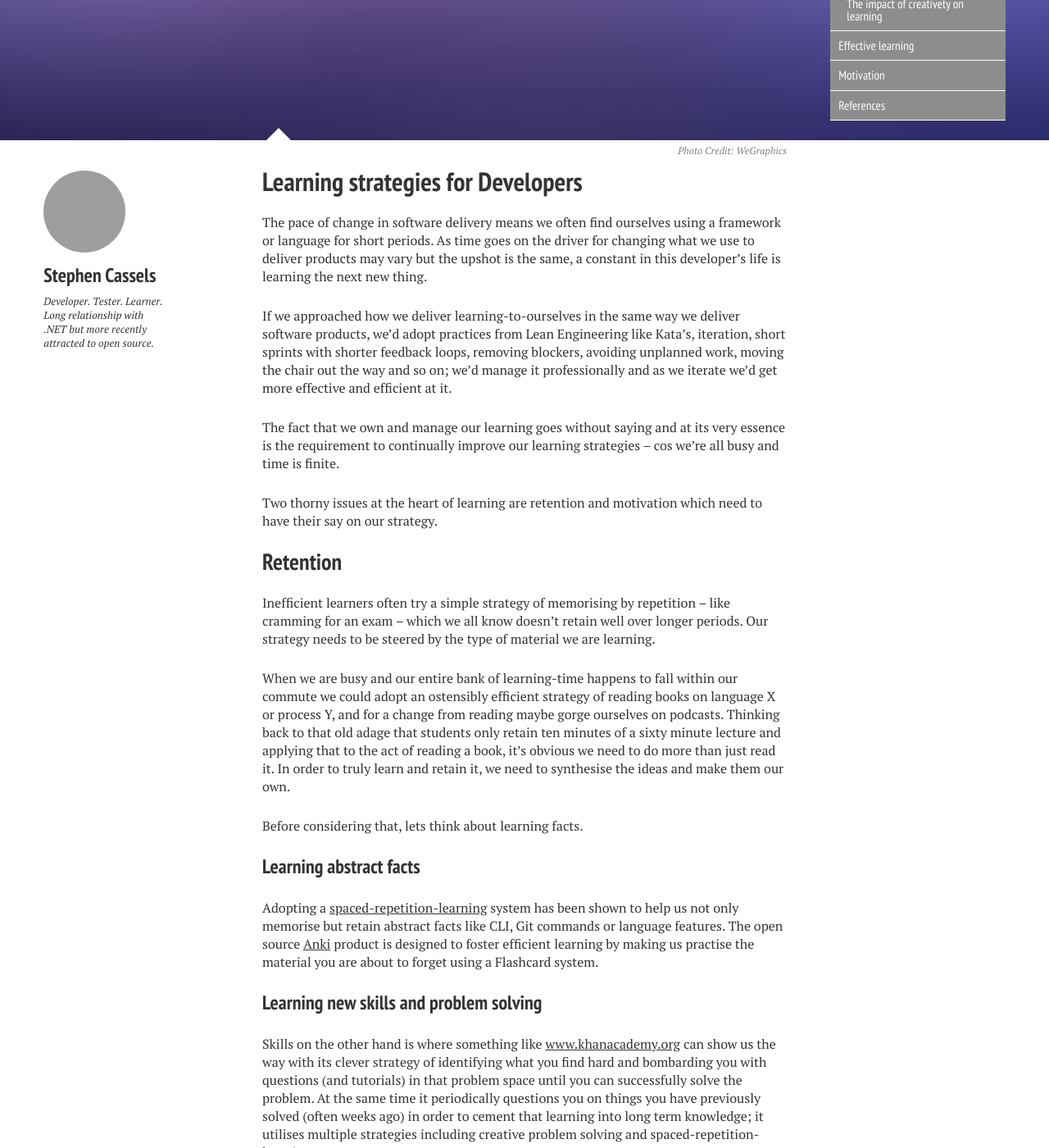
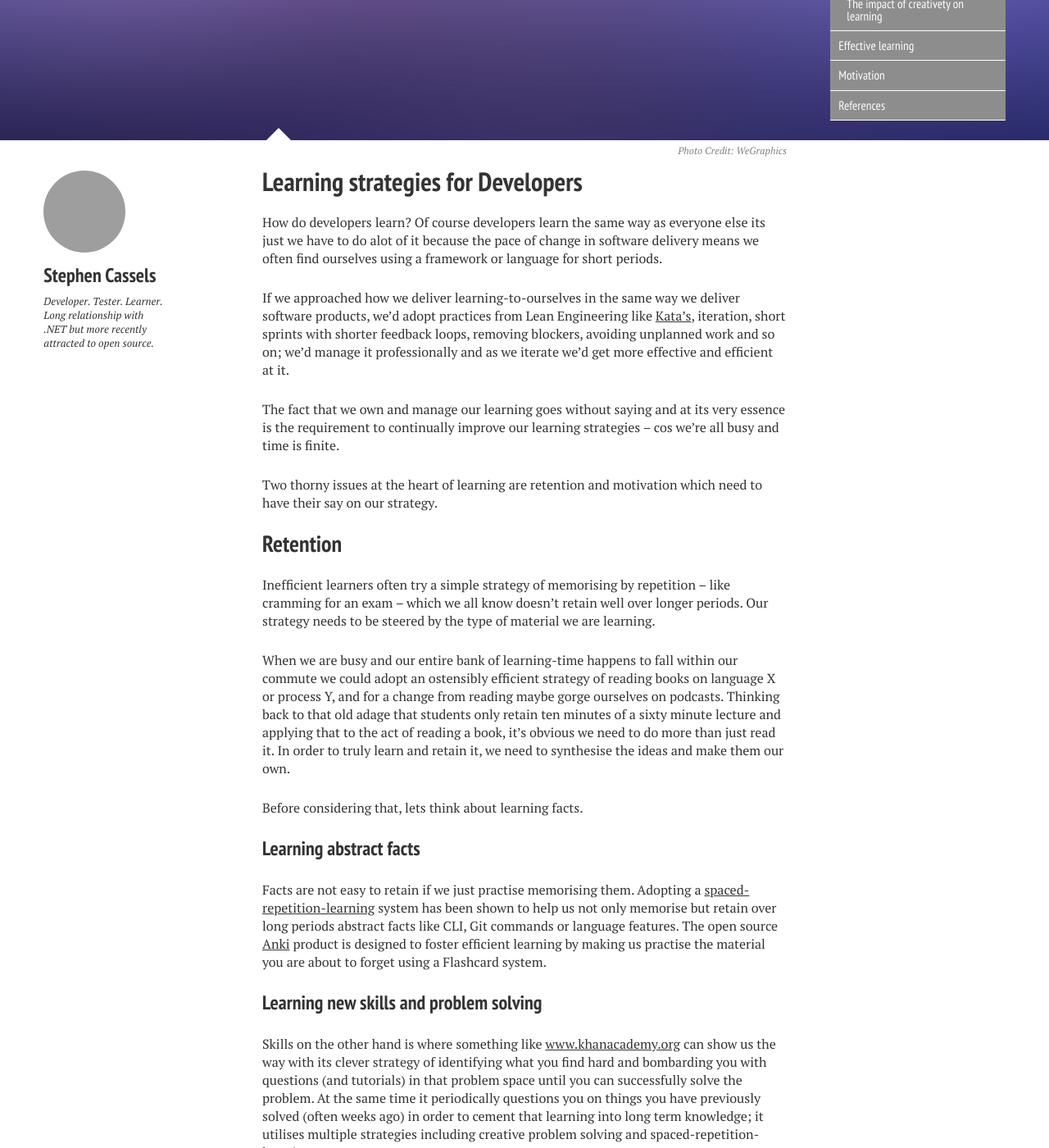
Before and after one commit to Steve-O-Cassels/steve-o-cassels.github.io, a Jekyll site: the page built from _posts/2016-02-02-learning-strategies-for-developers.md, in a window 1280 px wide and 1400 px high, scrolled down 250 px. Shown: the whole window at 82% size. Built offline with Jekyll 4.4.1, drawn with Linux system fonts in a browser that asks for light colours; nearby versions of some CDN libraries; comment, search, counter and statistics services are not loaded; some of the changed text lies outside the part shown; grey boxes are pictures that could not be loaded.

Commit message:
Update 2016-02-02-learning-strategies-for-developers.md
Polish English and readabilty

```diff
--- a/_posts/2016-02-02-learning-strategies-for-developers.md
+++ b/_posts/2016-02-02-learning-strategies-for-developers.md
@@ -11,10 +11,9 @@ image:
   creditlink: http://wegraphics.net/downloads/free-ultimate-blurred-background-pack/
 ---
 {% include _toc.html %}
+How do developers learn? Of course developers learn the same way as everyone else its just we have to do alot of it because the pace of change in software delivery means we often find ourselves using a framework or language for short periods.
 
-The pace of change in software delivery means we often find ourselves using a framework or language for short periods.  As time goes on the driver for changing what we use to deliver products may vary but the upshot is the same, a constant in this developer’s life is learning the next new thing.
-
-If we approached how we deliver learning-to-ourselves in the same way we deliver software products, we’d adopt practices from Lean Engineering like Kata’s, iteration, short sprints with shorter feedback loops, removing blockers, avoiding unplanned work, moving the chair out the way and so on; we’d manage it professionally and as we iterate we'd get more effective and efficient at it.
+If we approached how we deliver learning-to-ourselves in the same way we deliver software products, we’d adopt practices from Lean Engineering like [Kata’s](https://en.wikipedia.org/wiki/Kata), iteration, short sprints with shorter feedback loops, removing blockers, avoiding unplanned work and so on; we’d manage it professionally and as we iterate we'd get more effective and efficient at it.
 
 The fact that we own and manage our learning goes without saying and at its very essence is the requirement to continually improve our learning strategies – cos we’re all busy and time is finite.
 
@@ -28,7 +27,7 @@ When we are busy and our entire bank of learning-time happens to fall within our
 Before considering that, lets think about learning facts.
 
 ### Learning abstract facts
-Adopting a [spaced-repetition-learning](https://en.wikipedia.org/wiki/Spaced_repetition) system has been shown to help us not only memorise but retain abstract facts like CLI, Git commands or language features.  The open source [Anki](http://ankisrs.net/) product is designed to foster efficient learning by making us practise the material you are about to forget using a Flashcard system.
+Facts are not easy to retain if we just practise memorising them.  Adopting a [spaced-repetition-learning](https://en.wikipedia.org/wiki/Spaced_repetition) system has been shown to help us not only memorise but retain over long periods abstract facts like CLI, Git commands or language features.  The open source [Anki](http://ankisrs.net/) product is designed to foster efficient learning by making us practise the material you are about to forget using a Flashcard system.
 
 ### Learning new skills and problem solving
 Skills on the other hand is where something like [www.khanacademy.org](https://www.khanacademy.org/) can show us the way with its  clever strategy of identifying what you find hard and bombarding you with questions (and tutorials) in that problem space until you can successfully solve the problem.  At the same time it periodically questions you on things you have previously solved (often weeks ago) in order to cement that learning into long term knowledge; it utilises multiple strategies including creative problem solving and spaced-repetition-learning.
@@ -49,7 +48,9 @@ Efficient learning then, is a combination of creative thinking, bolstered by rep
 
 
 ## Motivation
-From my experience there is no right way to motivate myself  - only to keep trying new things...my learning needs to be fun and productive.
+Motivation is very personal and from my experience there is no right way to motivate myself.
+
+I do find that trying new things helps as does recording my success, success breeds success...my learning needs to be fun and productive.
 
 I’ve tried Kata’s on varying sites to learn a new language (only to promptly
 forget what I learnt), indeed I admit I’ve crammed for Microsoft Exams (yip the knowledge went the same way as the Katas) but what I enjoy and retain the most is borne from building working software and blogging about it - thank you Git!
@@ -62,7 +63,7 @@ It’s truly creative so I am more engaged and it has orthogonal benefits like
 
 Blogging about the side project helps – even if you have a readership of one you’ll learn because you become your own critic and just like [rubber duck debugging](https://en.wikipedia.org/wiki/Rubber_duck_debugging) it invokes the benefits of creative writing as you pursue the expression of the ideas in your head.
 
-For lots of folks it appears Katas are the way forward and I think the advanced nature of Katas aimed at specific language features is a great idea.
+For lots of folks it appears Katas provide sufficient motivation.  Ultimately it does not matter if you build something or just do Kata's (indeed doing both is most likely the best) so long as we have a feed back loop that lets us verify if our learning is working for us.
 
 ## References
 
```
Also changed, not shown: other parts of _posts/2016-02-02-learning-strategies-for-developers.md (+1 -1 lines).
